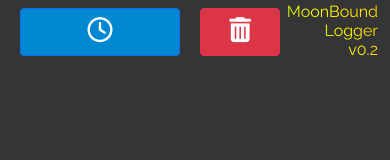
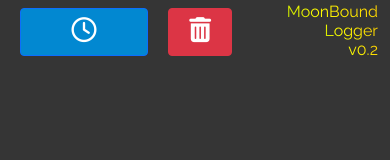
Before and after one commit to ysuran92/mblogger-html, a plain HTML site: page index.html in a window 390 px wide. Drawn offline with nearby package versions, Linux system fonts and the light colour scheme.

Commit message:
better responsiveness for buttons

```diff
--- a/styles.css
+++ b/styles.css
@@ -42,12 +42,12 @@ button {
 }
 
 #clear {
-    width: 5rem;
+    width: 4rem;
     height: 3rem;
 }
 
 #logTimeButton {
-    width: 10rem;
+    width: 8rem;
     height: 3rem;
     background-color: #0288d1;
     font-family: 'Raleway', sans-serif;
```
